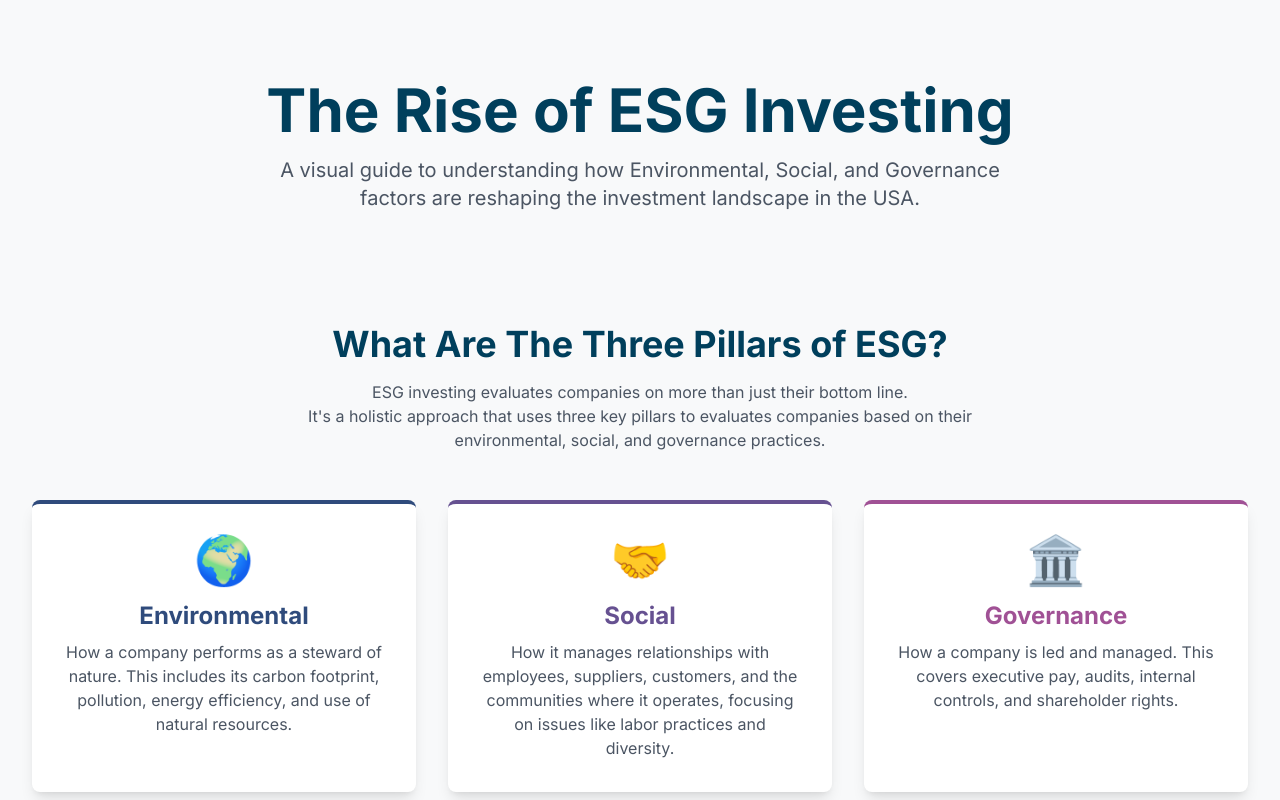
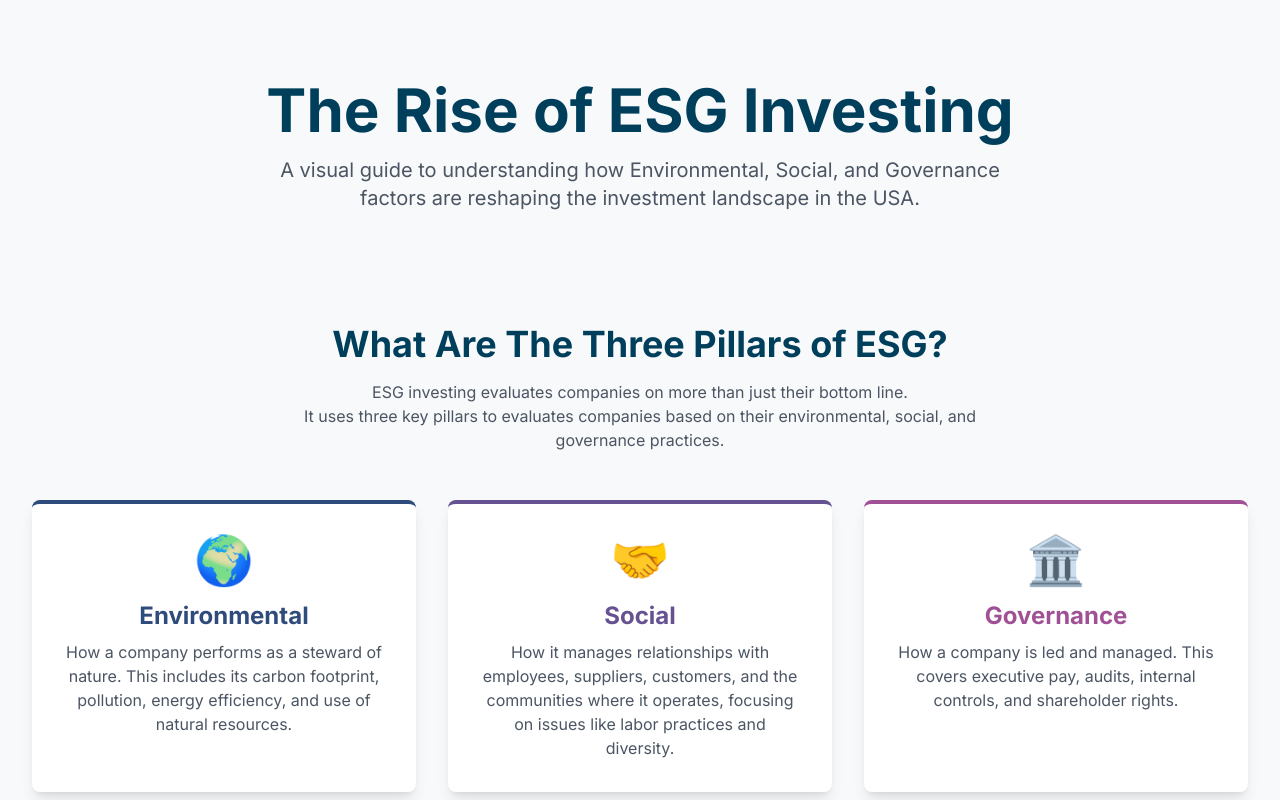
Before and after one commit to yyyprojects/EsgStock6, a plain HTML site: page index.html in a window 1280 px wide. Shown: the top 800 px of the page. Drawn offline with nearby package versions, Linux system fonts and the light colour scheme.

Commit message:
Update index.html

```diff
--- a/index.html
+++ b/index.html
@@ -57,7 +57,7 @@
         <section id="pillars" class="py-16">
             <div class="text-center mb-12">
                 <h2 class="text-3xl md:text-4xl font-bold text-[#003F5C]">What Are The Three Pillars of ESG?</h2>
-                <p class="text-gray-600 mt-4 max-w-2xl mx-auto">ESG investing evaluates companies on more than just their bottom line.<br>It's a holistic approach that uses three key pillars to evaluates companies based on their environmental, social, and governance practices.</p>
+                <p class="text-gray-600 mt-4 max-w-2xl mx-auto">ESG investing evaluates companies on more than just their bottom line.<br>It uses three key pillars to evaluates companies based on their environmental, social, and governance practices.</p>
             </div>
             <div class="grid grid-cols-1 md:grid-cols-3 gap-8 text-center">
                 <div class="bg-white p-8 rounded-lg shadow-lg border-t-4 border-[#2F4B7C]">
```
